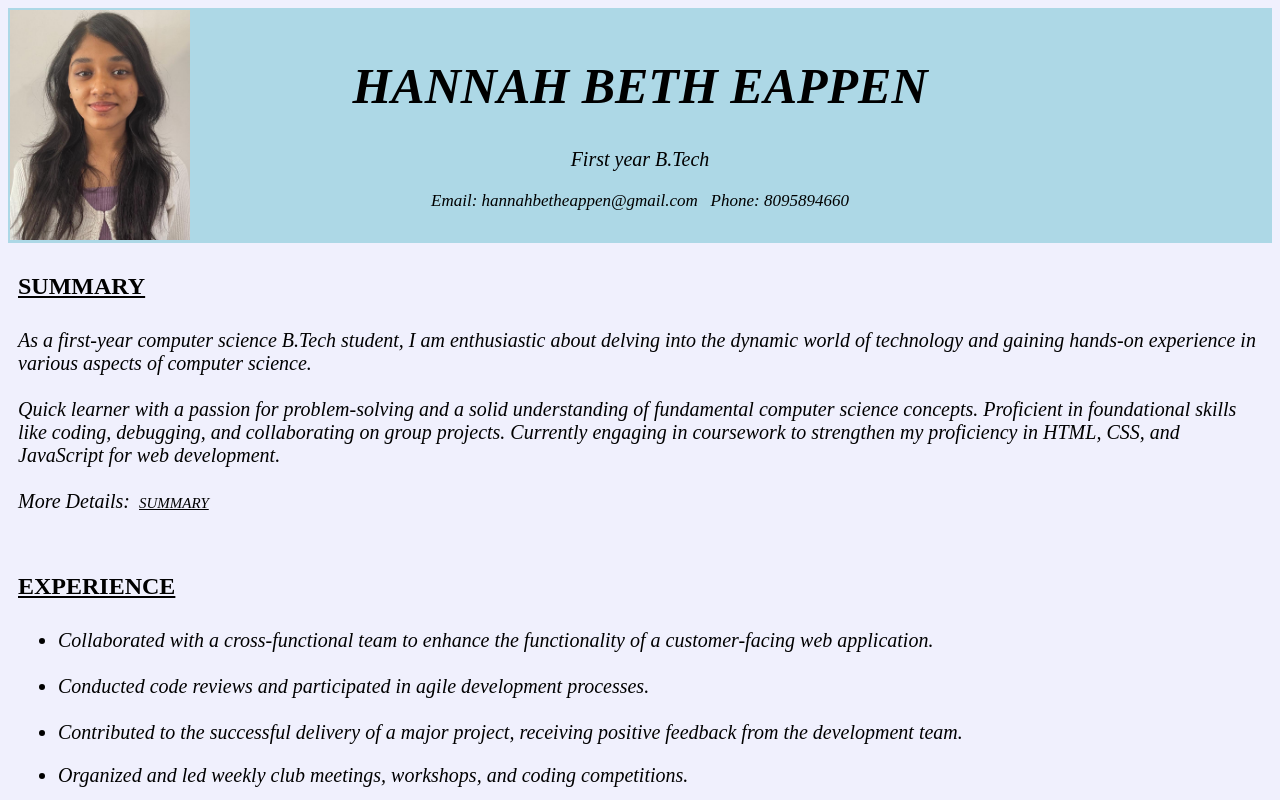
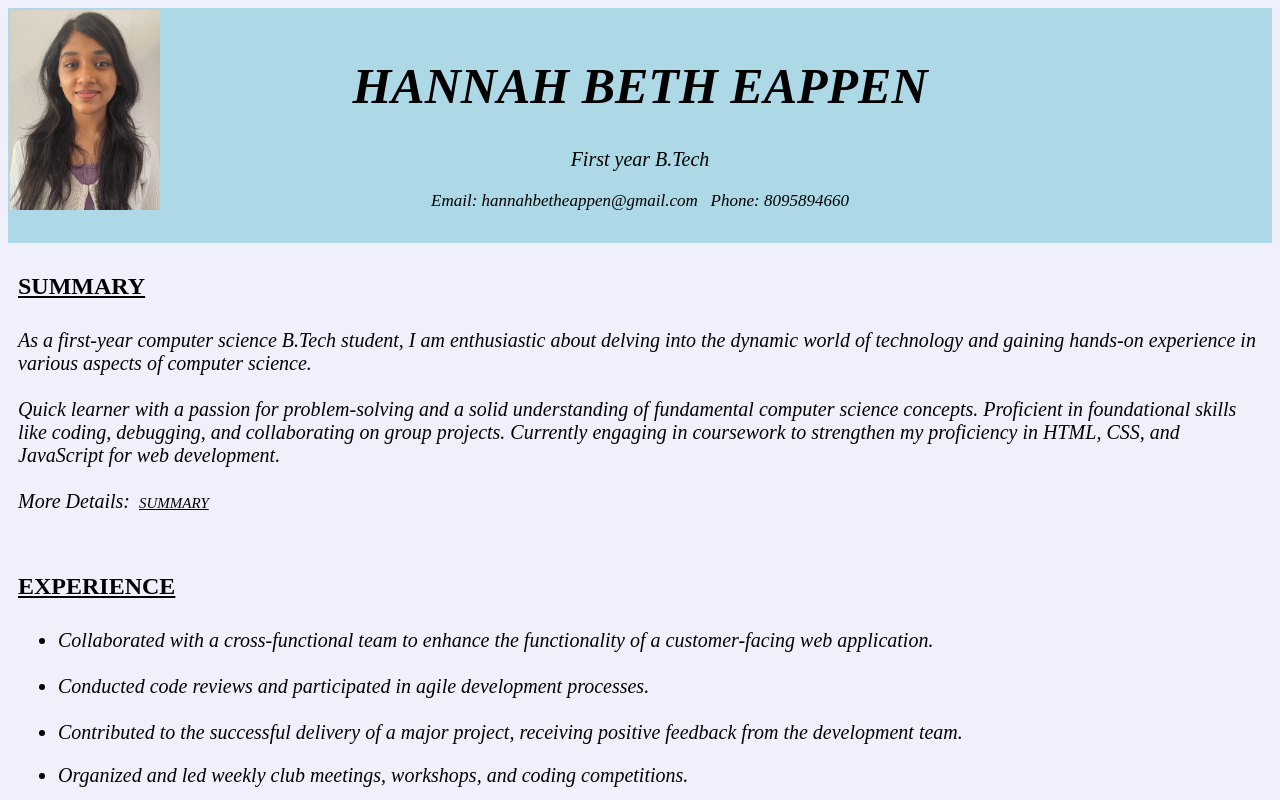
Before and after one commit to HannahEappen/resume, a plain HTML site: page index.html in a window 1280 px wide. Shown: the top 800 px of the page. Drawn offline with nearby package versions, Linux system fonts and the light colour scheme.

Commit message:
Update index.html

```diff
--- a/index.html
+++ b/index.html
@@ -16,7 +16,7 @@
             <p>Email: hannahbetheappen@gmail.com &nbsp;&nbsp;Phone: 8095894660 </p>
             </div>
             <div class="image">
-            <img src="1.jpg" width="180" height="230"/>
+                <img src="1.jpg" width="150" height="200"/>
             </div>
         </div>
         </div>
```
Lines whose indentation alone changed are shown as unchanged.
